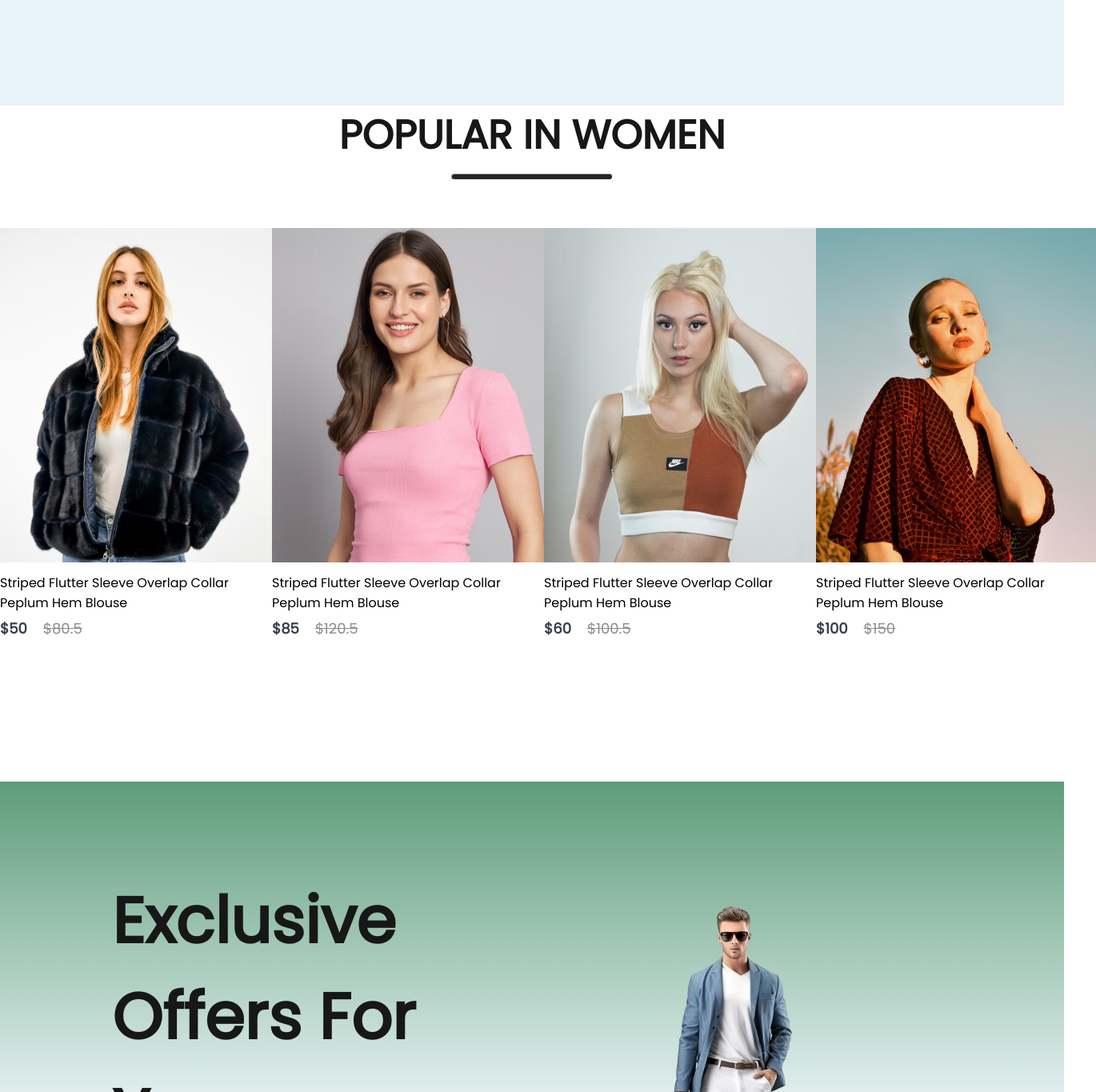
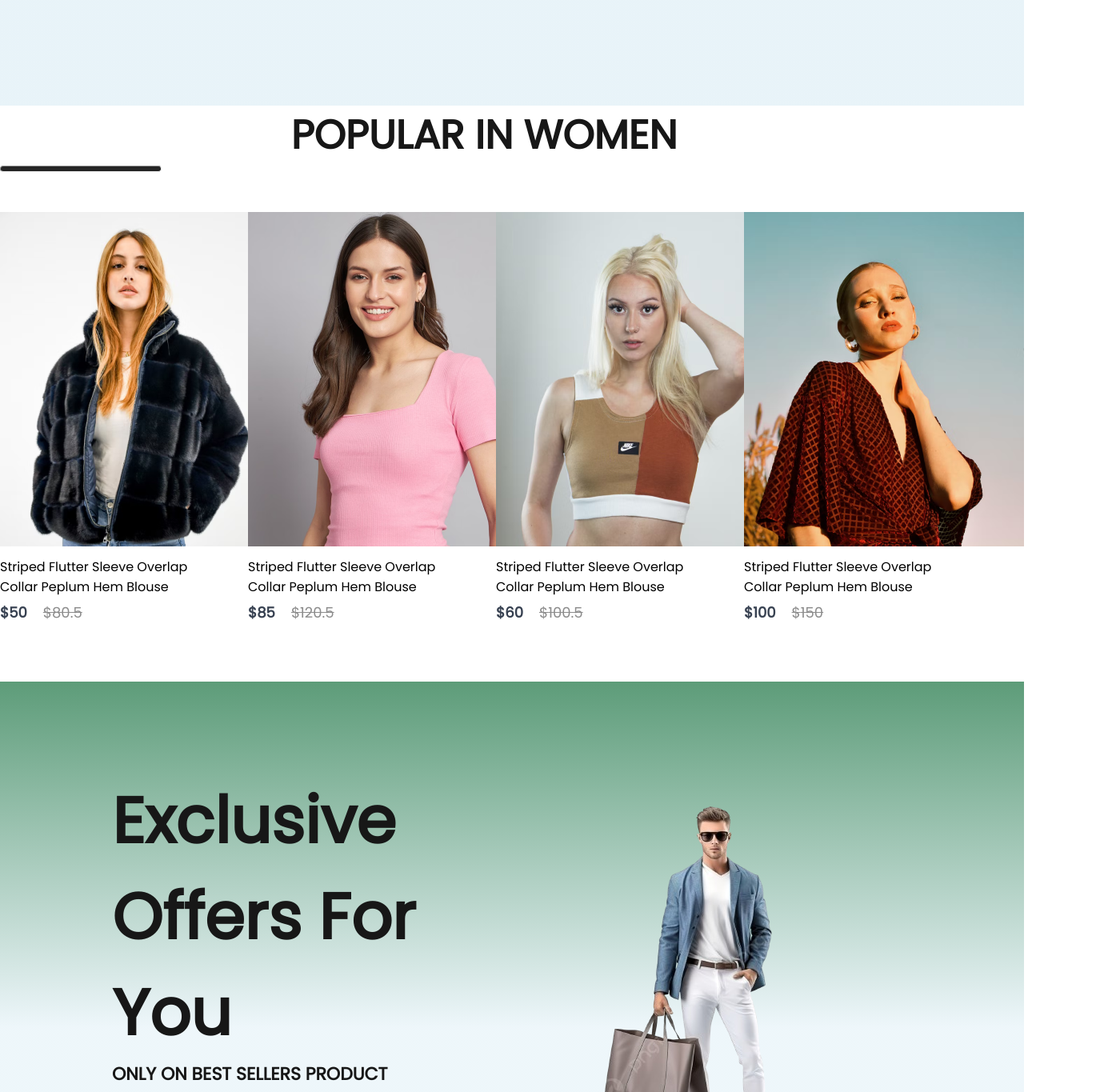
Before and after one commit to MaharobHossain/Bro-s-Collection-E-commerce-Website-Frontend-with-React, a React (Create React App) app: page / in a window 1280 px wide. Shown: the part 780-2145 px from the top of the page at 80% size, 1370 px wide, since content can reach past the window. Built offline with nearby package versions, Linux system fonts and the light colour scheme.

Commit message:
some update

```diff
--- a/package.json
+++ b/package.json
@@ -10,6 +10,7 @@
     "react-dom": "^18.2.0",
     "react-router-dom": "^6.21.1",
     "react-scripts": "5.0.1",
+    "react-toastify": "^10.0.1",
     "web-vitals": "^2.1.4"
   },
   "scripts": {
--- a/src/Components/Hero/Hero.css
+++ b/src/Components/Hero/Hero.css
@@ -1,3 +1,8 @@
+.clearfix {
+    content: "";
+    clear: both;
+    display: table;
+  }
 .hero{
     height: 100vh;
     background: linear-gradient(180deg, #6dcc98, #54a8cf22 60%);
--- a/src/Components/Hero/Hero.jsx
+++ b/src/Components/Hero/Hero.jsx
@@ -8,7 +8,7 @@ const Hero = () => {
 
 
   return (
-    <div className='hero'>
+    <div className='hero '>
 
       <div className='hero-left'>
         <h2>NEW ARRIVALS ONLY</h2>
--- a/src/Components/Item/Item.css
+++ b/src/Components/Item/Item.css
@@ -1,5 +1,5 @@
 .item{
-    width: 310px;
+    width: 280px;
 
 }
 
--- a/src/Components/Offer/Offers.jsx
+++ b/src/Components/Offer/Offers.jsx
@@ -5,8 +5,8 @@ import exclucive_image from '../Assest/Images/shopi.png'
 const Offers = () => {
   return (
 
-    <div className="clearfix">
-<div className='offers'>
+
+<div className='offers clearfix'>
 
 <div className="offers-left">
 <h1>Exclusive</h1>
@@ -19,7 +19,7 @@ const Offers = () => {
   <img src={exclucive_image} alt="" />
 </div>
 </div>
-    </div>
+
 
   )
 }
--- a/src/Components/Popular/Popular.css
+++ b/src/Components/Popular/Popular.css
@@ -1,3 +1,8 @@
+.clearfix {
+    content: "";
+    clear: both;
+    display: table;
+  }
 .popular{
     display: flex;
     flex-direction: column;
@@ -11,6 +16,7 @@
     color: #171717;
     font-size: 50px;
     font-weight: 600;
+    text-align: center;
 
 }
 
@@ -19,6 +25,7 @@
     height: 6px;
     border-radius: 10px;
     background: #252525;
+
 }
 
 .popular-item{
--- a/src/Components/Popular/Popular.jsx
+++ b/src/Components/Popular/Popular.jsx
@@ -8,7 +8,8 @@ import Item from '../Item/Item'
 
 const Popular = () => {
   return (
-    <div className='popular'>
+   <div className=''>
+     <div className='popular clearfix'>
       <h1>POPULAR IN WOMEN</h1>
       <hr />
       <div className="popular-item">
@@ -17,6 +18,7 @@ const Popular = () => {
          })}
       </div>
     </div>
+   </div>
   )
 }
 
--- a/src/Pages/Shop.jsx
+++ b/src/Pages/Shop.jsx
@@ -18,11 +18,7 @@ const Shop = () => {
 
       <Hero/>
       <Popular/>
-      <br />
-      <br />
-      <br />
-      <br />
-      <br />
+
       <Offers/>
       <NewCollections/>
       <NewsLetter/>
```
Also changed, not shown: 1 other file (tests, documents, lock files or other folders).
